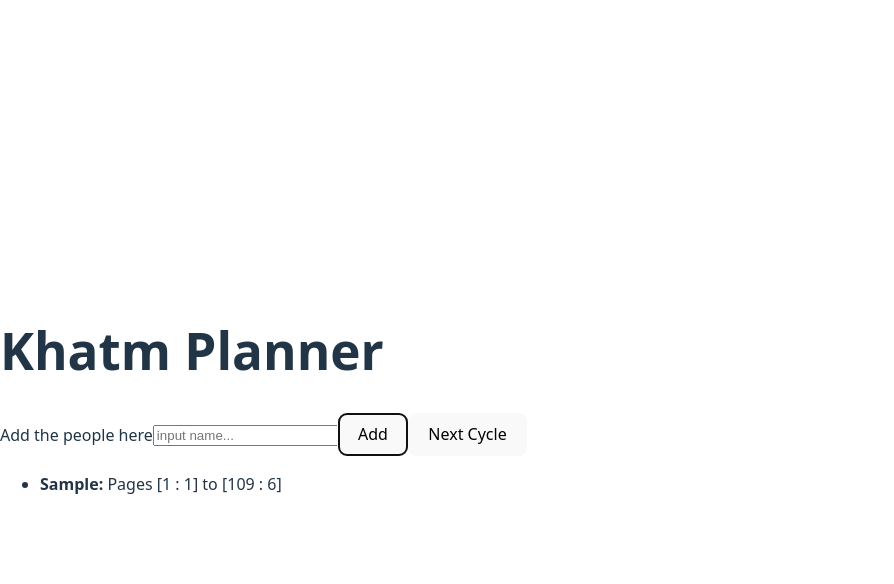
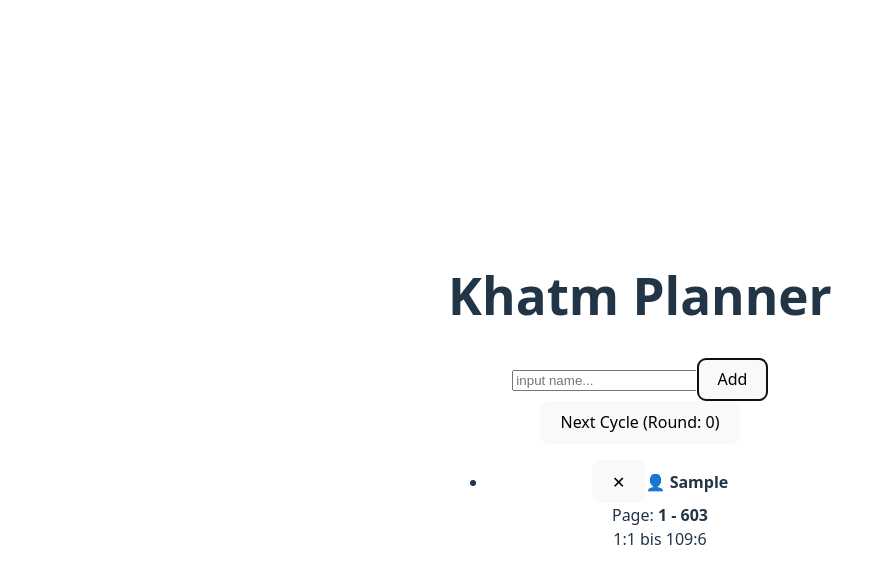
Before and after one commit to malsharef/Khatm-Splitter, a React (Vite) app: page / in a window 1280 px wide. Both pictures are taken after typing "Sample" into the empty fields and a click on the button "Add". Shown: the top 584 px of the page, without its empty margins (0-894 px from the left). Built offline with nearby package versions, Linux system fonts and the light colour scheme.

Commit message:
added ability to input with enter

```diff
--- a/src/App.jsx
+++ b/src/App.jsx
@@ -1,45 +1,70 @@
-import {useState} from 'react';
+import {useEffect, useState} from 'react';
 import {calculateDistribution} from './KhatmLogic';
 import nameData from './data/names.json'
+import './App.css';
 
 function App() {
     // State für die Namen
-    const [names, setNames] = useState(Array.isArray(nameData) ? nameData : []);
+    const [names, setNames] = useState(() =>{
+
+        const savedNames = localStorage.getItem('khatm-names');
+        if (savedNames) return JSON.parse(savedNames);
+       return Array.isArray(nameData) ? nameData : [];
+    });
+
     // State für den aktuellen Zyklus
     const [cycle, setCycle] = useState(0);
 
     const[inputText, setInputText] = useState('');
 
+    useEffect(() => {
+        localStorage.setItem('khatm-names', JSON.stringify(names));
+    }, [names])
     // Wir berechnen die Verteilung basierend auf dem State
     const distribution = Array.isArray(names) ? calculateDistribution(names, cycle) : [];
 
-    const handleAddName = () =>{
+    const handleAddName = (e) =>{
+        if(e) e.preventDefault();
         if (inputText.trim() !== ""){
             setNames([...names, inputText]);
             setInputText("");
         }
     }
+
+    const removeName = (indexToRemove) =>{
+        setNames(names.filter((_, index) => index !== indexToRemove));
+    }
     return (
-        <div>
+        <div className="container">
             <h1>Khatm Planner</h1>
-            <label htmlFor="names"> Add the people here
-                </label>
-            <input
-                type="text"
-                value={inputText}
-                onChange={e => setInputText(e.target.value)}
-                placeholder="input name..."
+
+            <form className="input-group">
+                <input
+                    id="name-input"
+                    type="text"
+                    value={inputText}
+                    onChange={e => setInputText(e.target.value)}
+                    placeholder="input name..."
                 />
-            <button onClick={handleAddName}> Add</button>
-            <button onClick={() => setCycle(cycle + 1)}>Next Cycle</button>
+                <button type="submit" className="btn-add" onClick={handleAddName}>Add</button>
+            </form>
+
+            <button className="btn-cycle" onClick={() => setCycle(cycle + 1)}>
+                Next Cycle (Round: {cycle})
+            </button>
 
             <ul>
-                {distribution.map((item, index) =>
-                    (<li key={index}>
-                        <strong> {item.name}: </strong>
-                            Pages [{item.startSurah} : {item.startAyah}] to [{item.endSurah} : {item.endAyah}]
+                {distribution.map((item, index) => (
+                    <li key={index} className="list-item">
+                        <button className="remove-btn" onClick={() => removeName(index)}>✕</button>
+                        <strong>👤 {item.name}</strong>
+                        <div className="page-info">
+                            Page: <strong>{item.startPage} - {item.endPage}</strong>
+                        </div>
+                        <div className="page-info">
+                            {item.startSurah}:{item.startAyah} bis {item.endSurah}:{item.endAyah}
+                        </div>
                     </li>
-
                 ))}
             </ul>
         </div>);
```
